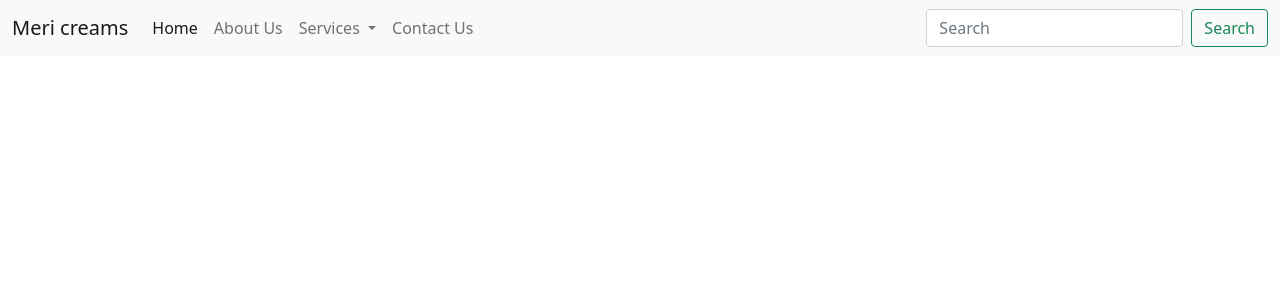
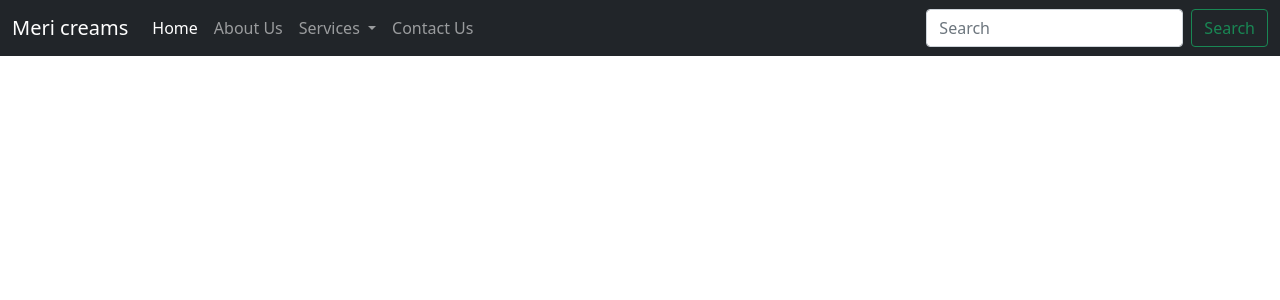
Before and after one commit to sandra-987/demo, a Django app: page / in a window 1280 px wide. Shown: the top 300 px of the page. Run offline with Django 5.2, Linux system fonts and the light colour scheme.

Commit message:
add dark mode

```diff
--- a/hello/templates/index.html
+++ b/hello/templates/index.html
@@ -11,7 +11,7 @@
     <title>Meri cream</title>
   </head>
   <body>
-    <nav class="navbar navbar-expand-lg navbar-light bg-light">
+    <nav class="navbar navbar-expand-lg navbar-dark bg-dark">
         <div class="container-fluid">
           <a class="navbar-brand" href="#">Meri creams</a>
           <button class="navbar-toggler" type="button" data-bs-toggle="collapse" data-bs-target="#navbarSupportedContent" aria-controls="navbarSupportedContent" aria-expanded="false" aria-label="Toggle navigation">
```
